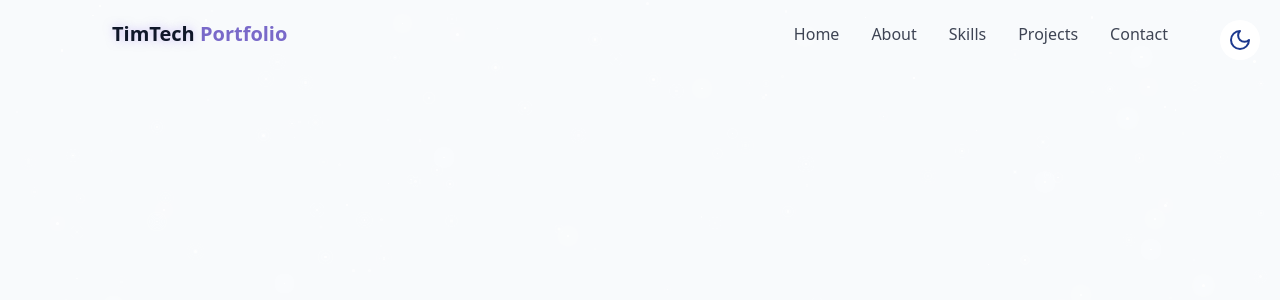
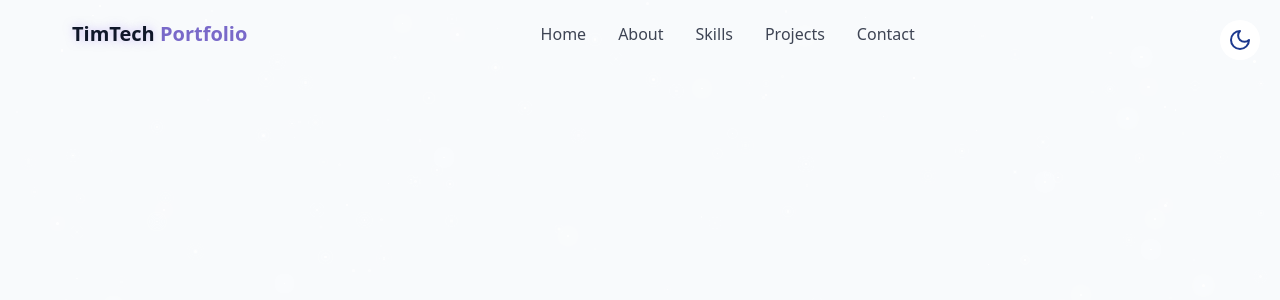
Before and after one commit to tpamplin/react-portfolio-site, a React (Vite) app: page / in a window 1280 px wide. Shown: the top 300 px of the page. Built offline with nearby package versions, Linux system fonts and the light colour scheme.

Commit message:
move themetoggle

```diff
--- a/src/components/Navbar.jsx
+++ b/src/components/Navbar.jsx
@@ -1,6 +1,7 @@
 import { cn } from "@/lib/utils";
 import { useState, useEffect } from "react";
 import { Menu, X } from "lucide-react";
+import { ThemeToggle } from "./ThemeToggle";
 
 const navItems = [
     { name: 'Home', href: '#home' },
@@ -12,7 +13,7 @@ const navItems = [
 
 export const Navbar = () => {
     const [isScrolled, setIsScrolled] = useState(false);
-    const [isMenuOpen, setIsMenuOpen] = useState(true);
+    const [isMenuOpen, setIsMenuOpen] = useState(false);
 
     useEffect(() => {
         const handleScroll = () => {
@@ -27,7 +28,7 @@ export const Navbar = () => {
 
 
     return (
-        <nav className={cn("fixed w-full z-40 transition-all duration-300 px-10 md:px-20",
+        <nav className={cn("fixed w-full z-40 transition-all duration-300 px-10",
             isScrolled ? "py-3 bg-background/80 backdrop-blur-md shadow-xs" : "py-5"
         )}>
             <div className=" container flex items-center justify-between">
@@ -51,6 +52,12 @@ export const Navbar = () => {
                         ))}
 
                 </div>
+
+                <div className="hidden md:flex space-x-6">
+                    <ThemeToggle />
+                </div>
+
+
 
                 {/* mobile navigation */}
 
@@ -77,6 +84,7 @@ export const Navbar = () => {
                                     {item.name}
                                 </a>
                             ))}
+                        <ThemeToggle />
 
                     </div>
                 </div>
--- a/src/pages/Home.jsx
+++ b/src/pages/Home.jsx
@@ -1,12 +1,9 @@
-import { ThemeToggle } from '@/components/ThemeToggle';
 import { StarBackground } from '@/components/StarBackground';
 import { Navbar } from '@/components/Navbar';
 
 export const Home = () => {
     return (
         <div className="min-h-screen bg-background text-foreground overflow-x-hidden">
-            {/* Theme Toggle */}
-            <ThemeToggle />
 
             {/* Background Effects */}
             <StarBackground />
```
